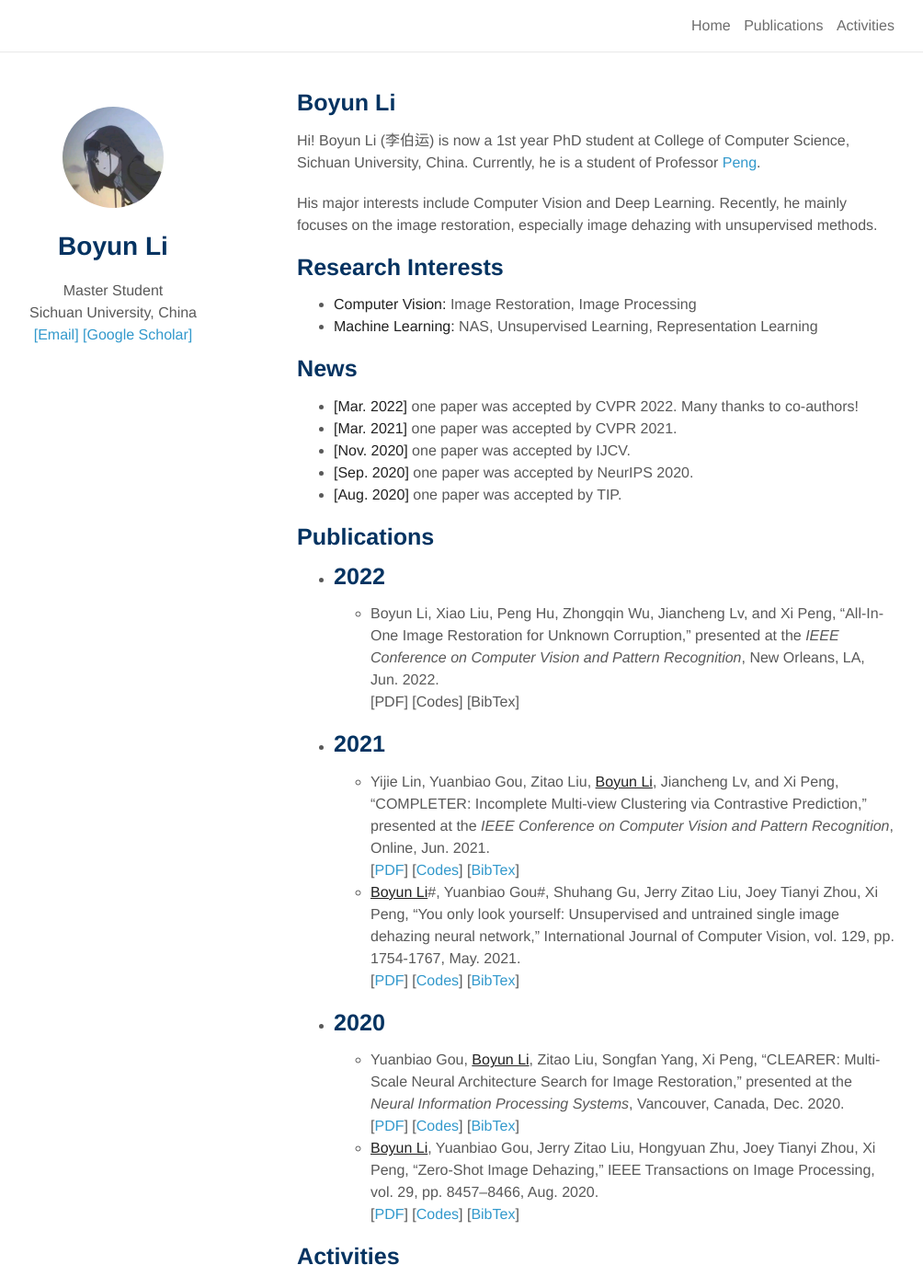
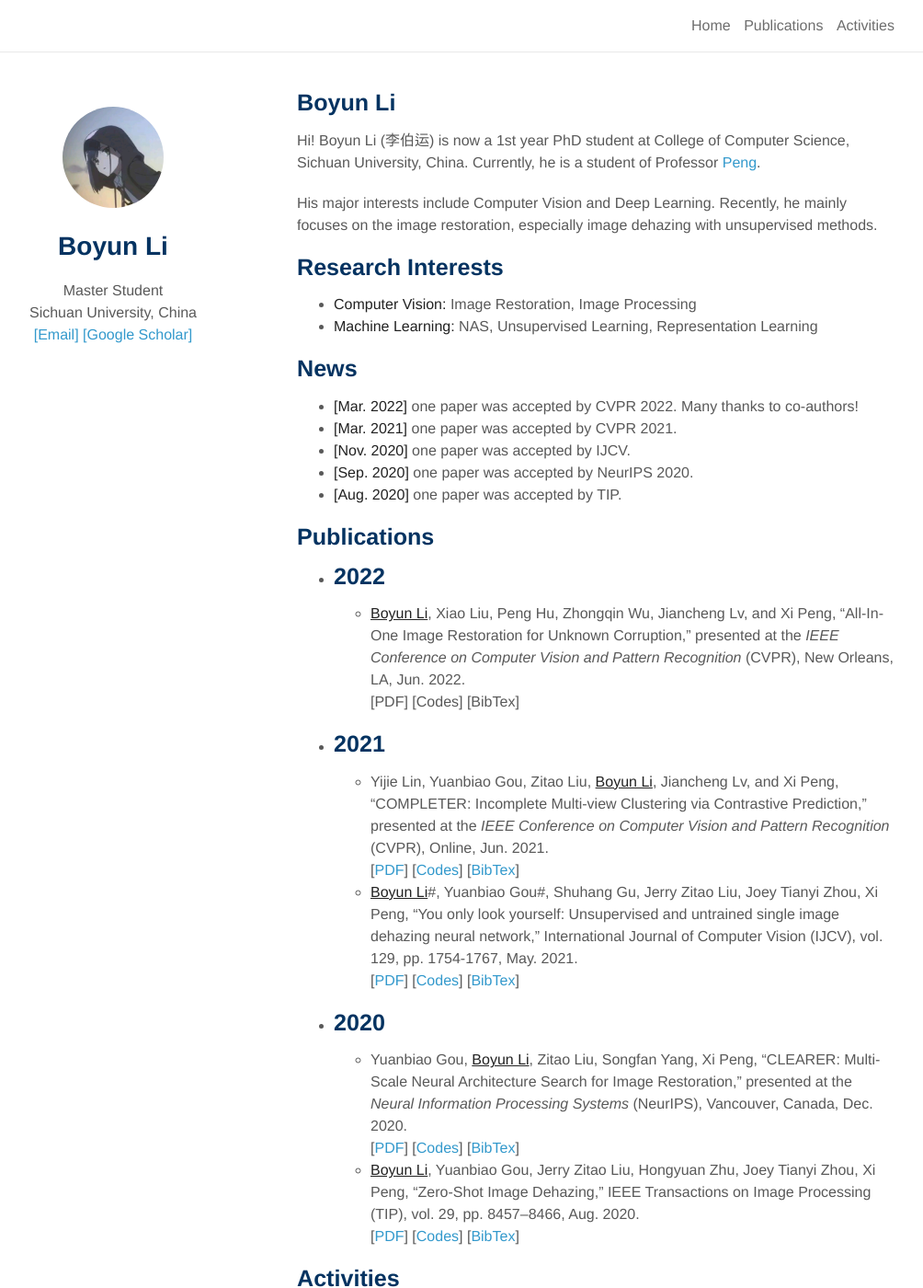
Before and after one commit to liboyun/liboyun.github.io, a Jekyll site: the page built from index.md, in a window 1280 px wide and 1400 px high. Shown: the whole window at 92% size, without its empty margins (147-1151 px from the left). Built offline with Jekyll 4.4.1, drawn with Linux system fonts in a browser that asks for light colours; nearby versions of some CDN libraries; a style sheet for code colours, icons or effects is not loaded; our own code applies the rules of GitHub Pages for plain Markdown files.

Commit message:
updates cvpr

```diff
--- a/index.md
+++ b/index.md
@@ -26,17 +26,17 @@ His major interests include Computer Vision and Deep Learning. Recently, he main
 
 - ## 2022
 
-  - Boyun Li, Xiao Liu, Peng Hu, Zhongqin Wu, Jiancheng Lv, and Xi Peng, “All-In-One Image Restoration for Unknown Corruption,” presented at the *IEEE Conference on Computer Vision and Pattern Recognition*, New Orleans, LA, Jun. 2022.<br>[PDF] [Codes] [BibTex]
+  - **<u>Boyun Li</u>**, Xiao Liu, Peng Hu, Zhongqin Wu, Jiancheng Lv, and Xi Peng, “All-In-One Image Restoration for Unknown Corruption,” presented at the *IEEE Conference on Computer Vision and Pattern Recognition* (CVPR), New Orleans, LA, Jun. 2022.<br>[PDF] [Codes] [BibTex]
 
 - ## 2021
 
-  - Yijie Lin, Yuanbiao Gou, Zitao Liu, **<u>Boyun Li</u>**, Jiancheng Lv, and Xi Peng, “COMPLETER: Incomplete Multi-view Clustering via Contrastive Prediction,” presented at the *IEEE Conference on Computer Vision and Pattern Recognition*, Online, Jun. 2021.<br>[[PDF](http://pengxi.me/wp-content/uploads/2021/03/2021CVPR-completer.pdf)] [[Codes](https://github.com/XLearning-SCU/2021-CVPR-Completer)] [[BibTex](http://pengxi.me/wp-content/uploads/2021/03/2021-completer.txt)]
-  - **<u>Boyun Li</u>**#, Yuanbiao Gou#, Shuhang Gu, Jerry Zitao Liu, Joey Tianyi Zhou, Xi Peng, “You only look yourself: Unsupervised and untrained single image dehazing neural network,” International Journal of Computer Vision, vol. 129, pp. 1754-1767, May. 2021.<br>[[PDF](http://pengxi.me/wp-content/uploads/2021/05/2021-IJCV-yoly.pdf)] [[Codes](https://github.com/XLearning-SCU/2021-IJCV-YOLY)] [[BibTex](http://pengxi.me/wp-content/uploads/2021/02/2021-IJCV.txt)]
+  - Yijie Lin, Yuanbiao Gou, Zitao Liu, **<u>Boyun Li</u>**, Jiancheng Lv, and Xi Peng, “COMPLETER: Incomplete Multi-view Clustering via Contrastive Prediction,” presented at the *IEEE Conference on Computer Vision and Pattern Recognition* (CVPR), Online, Jun. 2021.<br>[[PDF](http://pengxi.me/wp-content/uploads/2021/03/2021CVPR-completer.pdf)] [[Codes](https://github.com/XLearning-SCU/2021-CVPR-Completer)] [[BibTex](http://pengxi.me/wp-content/uploads/2021/03/2021-completer.txt)]
+  - **<u>Boyun Li</u>**#, Yuanbiao Gou#, Shuhang Gu, Jerry Zitao Liu, Joey Tianyi Zhou, Xi Peng, “You only look yourself: Unsupervised and untrained single image dehazing neural network,” International Journal of Computer Vision (IJCV), vol. 129, pp. 1754-1767, May. 2021.<br>[[PDF](http://pengxi.me/wp-content/uploads/2021/05/2021-IJCV-yoly.pdf)] [[Codes](https://github.com/XLearning-SCU/2021-IJCV-YOLY)] [[BibTex](http://pengxi.me/wp-content/uploads/2021/02/2021-IJCV.txt)]
 
 - ## 2020
 
-  - Yuanbiao Gou, **<u>Boyun Li</u>**, Zitao Liu, Songfan Yang, Xi Peng, “CLEARER: Multi-Scale Neural Architecture Search for Image Restoration,” presented at the *Neural Information Processing Systems*, Vancouver, Canada, Dec. 2020.<br>[[PDF](http://pengxi.me/wp-content/uploads/2020/12/2020NIPS-CLEARER.pdf)] [[Codes](https://github.com/XLearning-SCU/2020-NeurIPS-CLEARER)] [[BibTex](http://pengxi.me/wp-content/uploads/2020/12/2020-CLEARER-NIPS.txt)]
-  - **<u>Boyun Li</u>**, Yuanbiao Gou, Jerry Zitao Liu, Hongyuan Zhu, Joey Tianyi Zhou, Xi Peng, “Zero-Shot Image Dehazing,” IEEE Transactions on Image Processing, vol. 29, pp. 8457–8466, Aug. 2020.<br>[[PDF](http://pengxi.me/wp-content/uploads/2020/10/zero-shot-dehazing.pdf)] [[Codes](https://github.com/limit-scu/2020-TIP-ZID)] [[BibTex](http://pengxi.me/wp-content/uploads/2020/10/2020-Zero-Shot-Image-Dehazing.txt)]
+  - Yuanbiao Gou, **<u>Boyun Li</u>**, Zitao Liu, Songfan Yang, Xi Peng, “CLEARER: Multi-Scale Neural Architecture Search for Image Restoration,” presented at the *Neural Information Processing Systems* (NeurIPS), Vancouver, Canada, Dec. 2020.<br>[[PDF](http://pengxi.me/wp-content/uploads/2020/12/2020NIPS-CLEARER.pdf)] [[Codes](https://github.com/XLearning-SCU/2020-NeurIPS-CLEARER)] [[BibTex](http://pengxi.me/wp-content/uploads/2020/12/2020-CLEARER-NIPS.txt)]
+  - **<u>Boyun Li</u>**, Yuanbiao Gou, Jerry Zitao Liu, Hongyuan Zhu, Joey Tianyi Zhou, Xi Peng, “Zero-Shot Image Dehazing,” IEEE Transactions on Image Processing (TIP), vol. 29, pp. 8457–8466, Aug. 2020.<br>[[PDF](http://pengxi.me/wp-content/uploads/2020/10/zero-shot-dehazing.pdf)] [[Codes](https://github.com/limit-scu/2020-TIP-ZID)] [[BibTex](http://pengxi.me/wp-content/uploads/2020/10/2020-Zero-Shot-Image-Dehazing.txt)]
 
 
 
```
